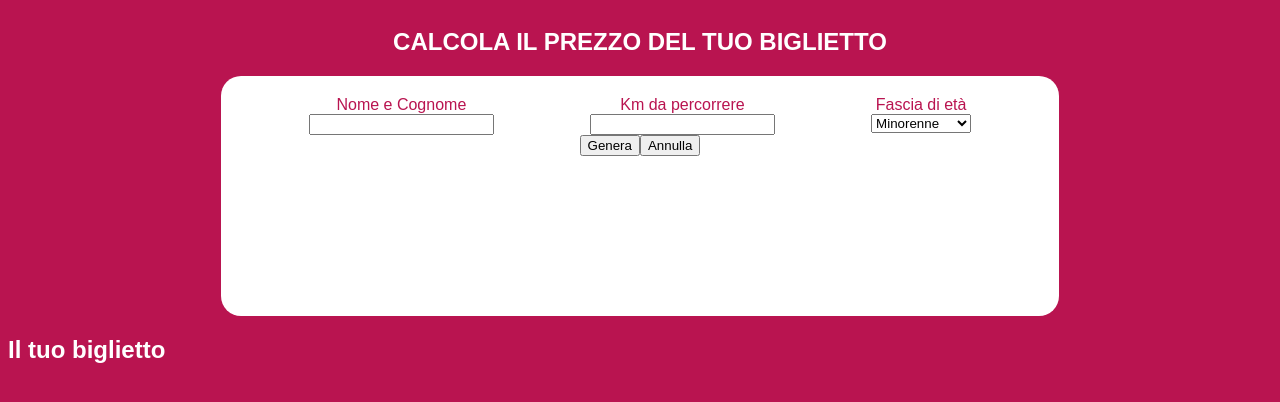
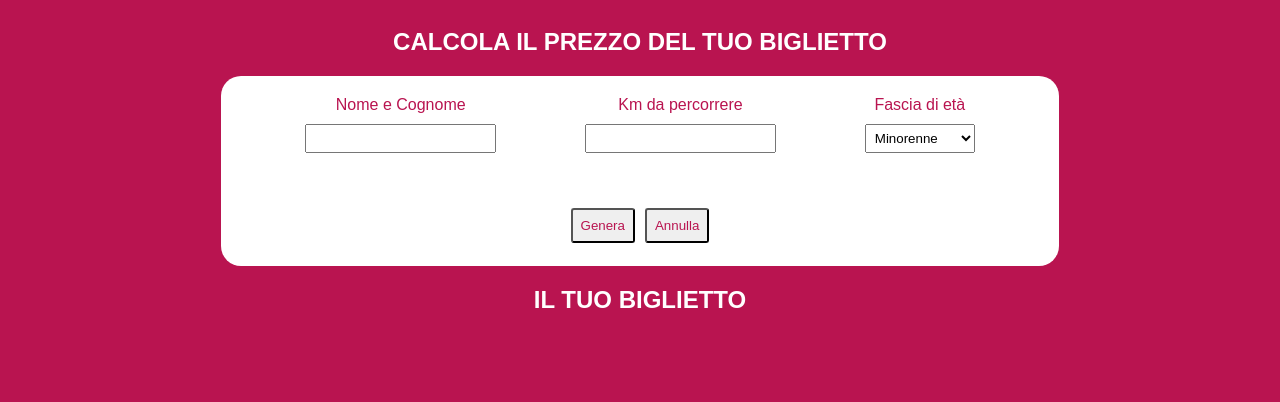
Before and after one commit to federico1989/js-biglietto-treno-form, a plain HTML site: page index.html in a window 1280 px wide. Drawn offline with Linux system fonts and the light colour scheme.

Commit message:
Prima sezione
Sistemata la prima sezione in CSS

```diff
--- a/css/style.css
+++ b/css/style.css
@@ -6,12 +6,14 @@
 
 body{
   font-family: "Raleway", sans-serif;
-  background-color: #b91450 ;
+  background-color: #b91450;
 }
-#calcolo-biglietto{
+/* Prima sezione */
+#calcolo-biglietto, #biglietto{
   align-items: center;
   flex-direction: column;
 }
+
 .row {
   justify-content: center;
 }
@@ -21,11 +23,43 @@ body{
 h2 {
   color: white;
 }
+.card-rounded {
+  height: 150px;
+  width: 60%;
+  background-color: white;
+  border-radius: 20px;
+  padding: 20px 40px;
+}
+.card-rounded label {
+color: #b91450;
+text-align: center;
+margin-bottom: 10px;
+}
+.card-rounded input {
+  padding: 5px;
+  border-radius: 4px solid #b91450;
+  text-align: center;
+}
+#fascia {
+  padding: 5px;
+  border-radius: 4px solid #b91450;
+}
+.btn-box {
+  margin-top: 50px;
+}
+#btn-genera, #btn-annulla{
+  padding: 8px;
+  margin: 5px;
+  border-radius: 3px;
+  color: #b91450;
+}
+
+/* /Prima sezione */
+
 /* Utility */
 .d-flex{
   display: flex;
 }
-
 .flex-wrap{
   flex-wrap: wrap;
 }
@@ -38,14 +72,4 @@ h2 {
 .center {
   justify-content: center;
 }
-.card-rounded {
-  height: 200px;
-  width: 60%;
-  background-color: white;
-  border-radius: 20px;
-  padding: 20px 40px;
-}
-.card-rounded label {
-color: #b91450;
-text-align: center;
-}
+/* /Utility */
--- a/index.html
+++ b/index.html
@@ -30,15 +30,15 @@
          </select>
        </div>
       </div>
-      <div class="row d-flex">
+      <div class="row d-flex btn-box">
        <button id="btn-genera">Genera</button>
        <button id="btn-annulla">Annulla</button>
      </div>
     </div>
    </section>
 
-   <section id="biglietto">
-     <h2>Il tuo biglietto</h2>
+   <section id="biglietto" class="d-flex">
+     <h2>IL TUO BIGLIETTO</h2>
      <div id="nome-passeggero"></div>
      <div id="sconto"></div>
      <div id="carrozza"></div>
```
